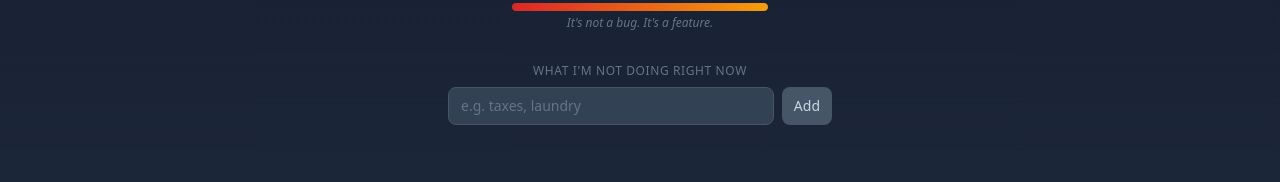
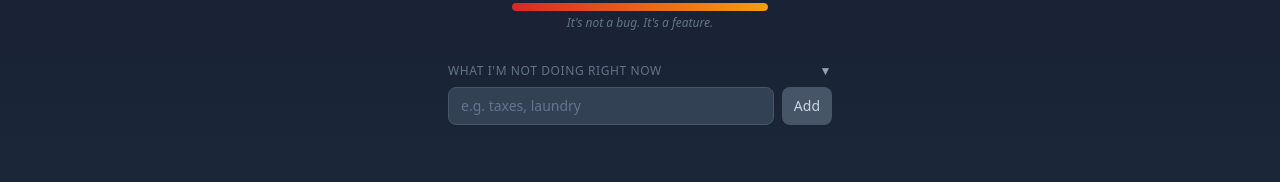
Before and after one commit to priyankagnana/procrastinationbutton, a React (Vite) app: page / in a window 1280 px wide. Shown: the part 579-761 px from the top of the page. Built offline with nearby package versions, Linux system fonts and the light colour scheme.

Commit message:
ux: collapsible avoid-list section with item count

```diff
--- a/src/components/ProcrastinationButton.jsx
+++ b/src/components/ProcrastinationButton.jsx
@@ -133,6 +133,7 @@ export default function ProcrastinationButton({ onNavigateToFocus }) {
   const [showNotification, setShowNotification] = useState(false)
   const [avoidList, setAvoidList] = useState(() => load(STORAGE_KEYS.avoidList, []))
   const [avoidInput, setAvoidInput] = useState('')
+  const [avoidSectionOpen, setAvoidSectionOpen] = useState(true)
   const tipIndex = useRef(0)
   const confettiKey = useRef(0)
   const confettiParticles = useRef([])
@@ -390,7 +391,16 @@ export default function ProcrastinationButton({ onNavigateToFocus }) {
       </div>
 
       <div className="mt-8 w-full max-w-sm">
-        <p className="text-slate-500 text-xs uppercase tracking-wider mb-2">What I'm not doing right now</p>
+        <button
+          type="button"
+          onClick={() => setAvoidSectionOpen((o) => !o)}
+          className="w-full flex items-center justify-between gap-2 text-left text-slate-500 text-xs uppercase tracking-wider mb-2 hover:text-slate-400 transition-colors"
+        >
+          <span>What I'm not doing right now {avoidList.length > 0 && `(${avoidList.length})`}</span>
+          <span className="text-slate-400 normal-case">{avoidSectionOpen ? '▼' : '▶'}</span>
+        </button>
+        {avoidSectionOpen && (
+          <>
             <div className="flex gap-2 mb-2">
               <input
                 type="text"
@@ -430,6 +440,8 @@ export default function ProcrastinationButton({ onNavigateToFocus }) {
             )}
             {avoidList.length > 0 && (
               <p className="text-slate-500 text-xs mt-1 italic">We might remind you when you click the button.</p>
+            )}
+          </>
         )}
       </div>
 
```
Lines whose indentation alone changed are shown as unchanged.
